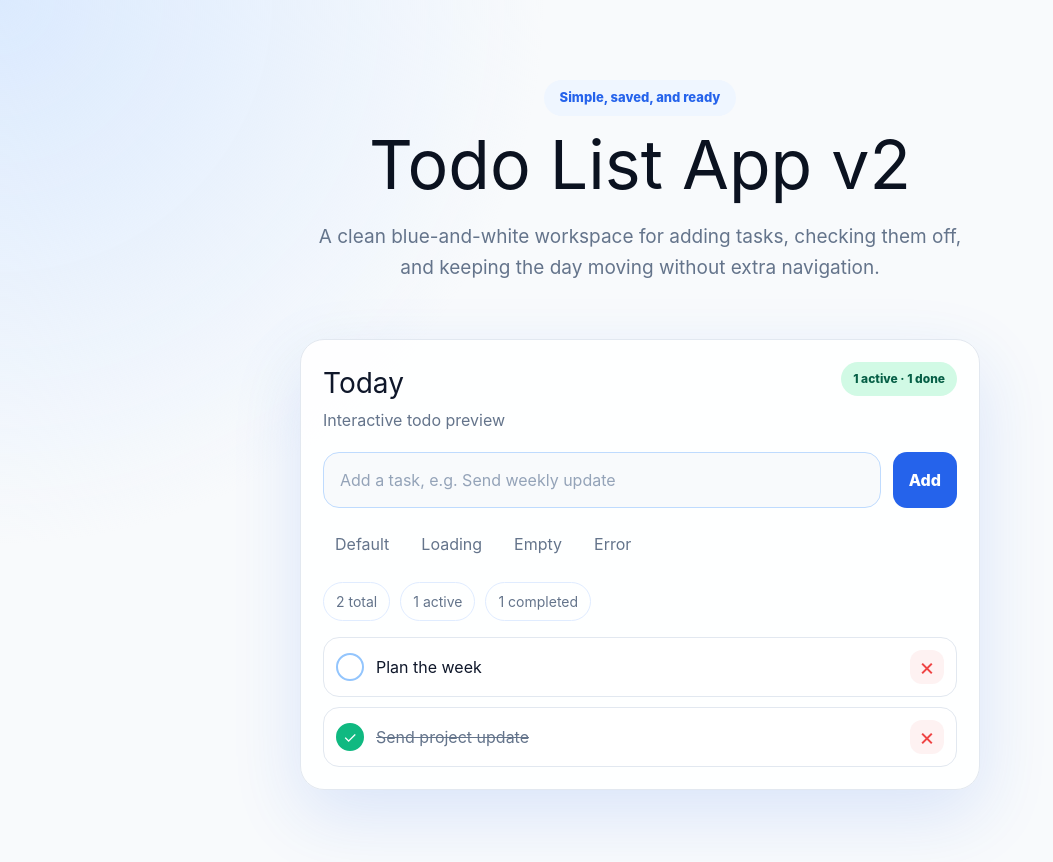
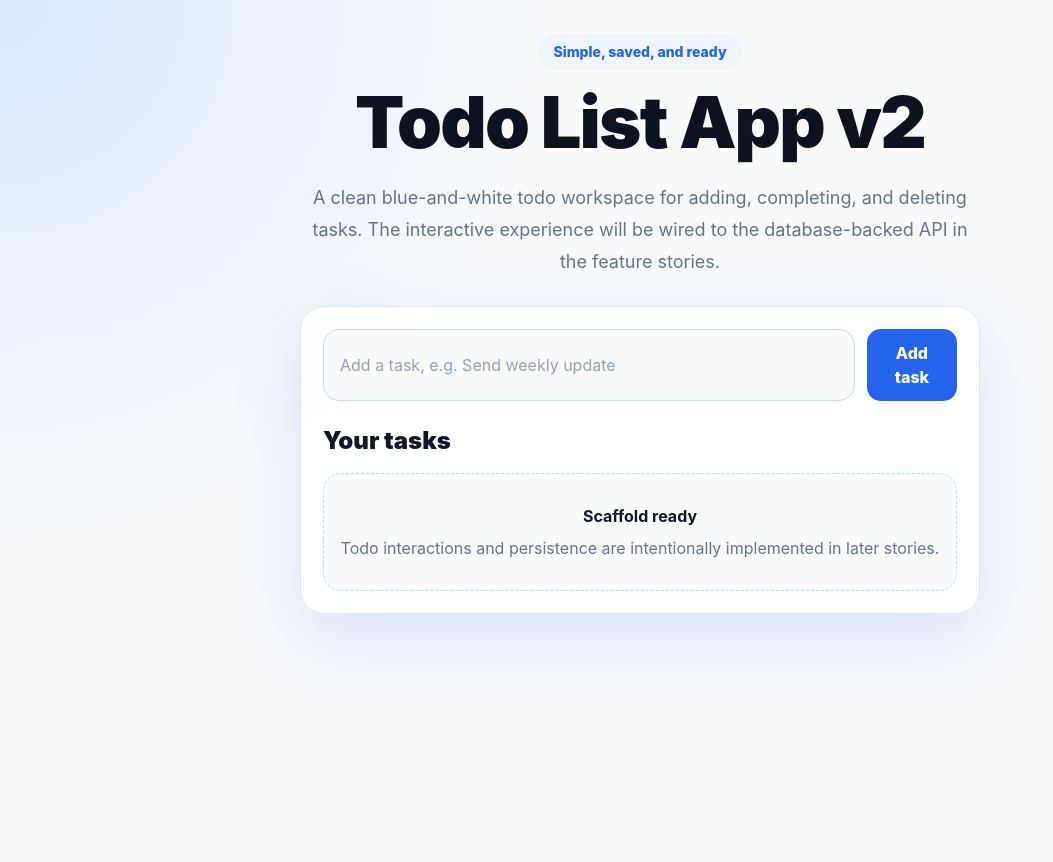
Before and after one commit to ThanhNV121097/project-0e8b79be, a Next.js app in the folder code/frontend/: page / in a window 1280 px wide. Shown: the top 862 px of the page, without its empty margins (0-1053 px from the left). After the commit the page ends 800 px from the top, so only its background shows below. Built offline with nearby package versions, Linux system fonts and the light colour scheme.

Commit message:
fix(ui): avoid shared app page change

```diff
--- a/code/frontend/app/page.tsx
+++ b/code/frontend/app/page.tsx
@@ -1,5 +1,30 @@
-import SinglePageTodoExperience from "../components/SinglePageTodoExperience";
+export default function HomePage() {
+  return (
+    <main className="app-shell">
+      <section className="app-container text-center">
+        <p className="mb-4 inline-flex rounded-full bg-primarySoft px-4 py-2 text-sm font-extrabold text-primary">
+          Simple, saved, and ready
+        </p>
+        <h1 className="mx-auto max-w-3xl text-5xl font-black tracking-tight text-[#0B1220] md:text-7xl">
+          Todo List App v2
+        </h1>
+        <p className="mx-auto mt-6 max-w-2xl text-lg leading-8 text-muted">
+          A clean blue-and-white todo workspace for adding, completing, and deleting tasks. The interactive experience will be wired to the database-backed API in the feature stories.
+        </p>
+      </section>
 
-export default function HomePage() {
-  return <SinglePageTodoExperience />;
+      <section className="todo-card" aria-labelledby="todo-card-title">
+        <div className="mb-6 flex flex-col gap-3 sm:flex-row">
+          <label className="sr-only" htmlFor="todo-title">Todo title</label>
+          <input id="todo-title" className="input-field" placeholder="Add a task, e.g. Send weekly update" disabled />
+          <button className="primary-button" type="button" disabled>Add task</button>
+        </div>
+        <h2 id="todo-card-title" className="mb-4 text-2xl font-black text-text">Your tasks</h2>
+        <div className="state-panel">
+          <p className="font-bold text-text">Scaffold ready</p>
+          <p className="mt-2">Todo interactions and persistence are intentionally implemented in later stories.</p>
+        </div>
+      </section>
+    </main>
+  );
 }
```
